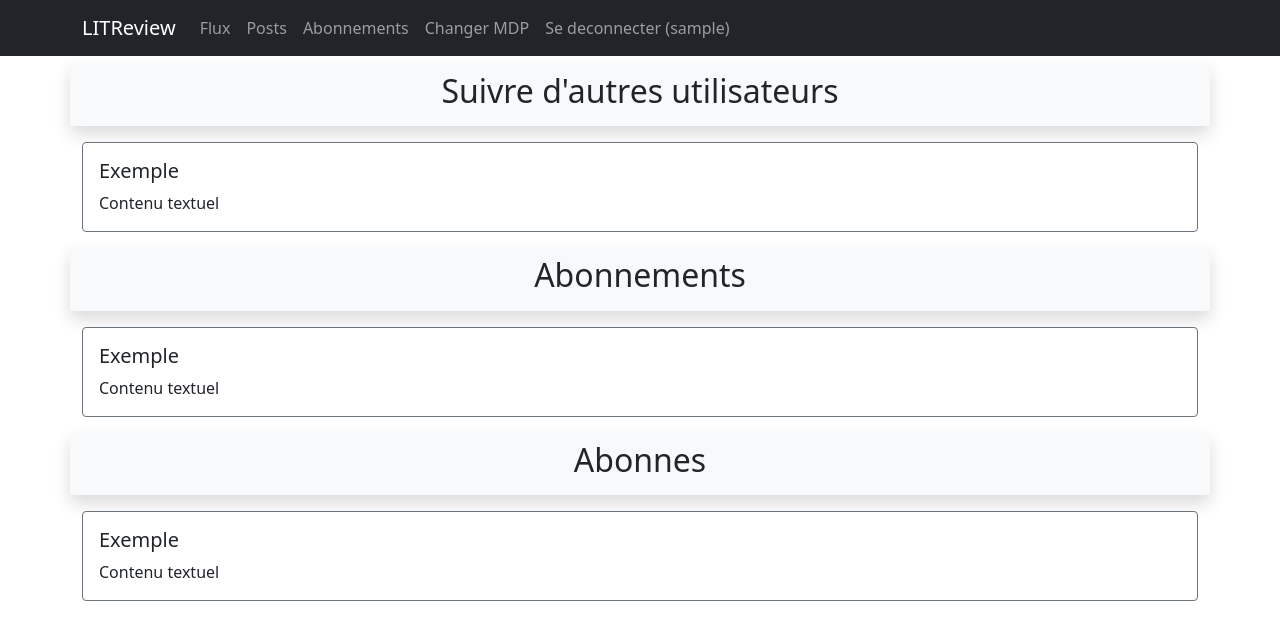
After one commit to Wil31/LITReview-app, a Django app: page /subscriptions/ in a window 1280 px wide. The commit adds this page. Shown: the top 640 px of the page. Run offline with Django 4.2, Linux system fonts and the light colour scheme; the visitor is signed in with stand-in values (Sample User, id 1); some libraries are stand-ins or nearby versions.

Commit message:
Create main pages of the site

```diff
--- a/blog/templates/blog/home.html
+++ /dev/null
@@ -1,6 +0,0 @@
-{% extends 'base.html' %}
-{% block content %}
-    <p>
-        Vous etes connecte !
-    </p>
-{% endblock content %}
--- /dev/null
+++ b/blog/templates/blog/subscriptions.html
@@ -0,0 +1,56 @@
+{% extends 'base.html' %}
+{% block content %}
+    <div class="container">
+        <div class="row">
+            <div class="jumbotron bg-light p-2 my-2 shadow" ALIGN='center'>
+                <h2>Suivre d'autres utilisateurs</h2>
+            </div>
+        </div>
+        <div class="row">
+            <div class="col">
+                <div class="card border-secondary my-2">
+                    <div class="card-body">
+                        <h5 class="card-title">Exemple</h5>
+                        <p class="card-text">
+                            Contenu textuel
+                        </p>
+                    </div>
+                </div>
+            </div>
+        </div>
+        <div class="row">
+            <div class="jumbotron bg-light p-2 my-2 shadow" ALIGN='center'>
+                <h2>Abonnements</h2>
+            </div>
+        </div>
+        <div class="row">
+            <div class="col">
+                <div class="card border-secondary my-2">
+                    <div class="card-body">
+                        <h5 class="card-title">Exemple</h5>
+                        <p class="card-text">
+                            Contenu textuel
+                        </p>
+                    </div>
+                </div>
+            </div>
+        </div>
+        <div class="row">
+            <div class="jumbotron bg-light p-2 my-2 shadow" ALIGN='center'>
+                <h2>Abonnes</h2>
+            </div>
+        </div>
+        <div class="row">
+            <div class="col">
+                <div class="card border-secondary my-2">
+                    <div class="card-body">
+                        <h5 class="card-title">Exemple</h5>
+                        <p class="card-text">
+                            Contenu textuel
+                        </p>
+                    </div>
+                </div>
+            </div>
+        </div>
+    </div>
+{% endblock content %}
--- a/blog/views.py
+++ b/blog/views.py
@@ -3,5 +3,25 @@ from django.contrib.auth.decorators import login_required
 
 
 @login_required
-def home(request):
-    return render(request, 'blog/home.html')
+def flux(request):
+    return render(request, 'blog/flux.html')
+
+
+@login_required
+def posts(request):
+    return render(request, 'blog/posts.html')
+
+
+@login_required
+def subscriptions(request):
+    return render(request, 'blog/subscriptions.html')
+
+
+@login_required
+def create_ticket(request):
+    return render(request, 'blog/create_ticket.html')
+
+
+@login_required
+def create_review(request):
+    return render(request, 'blog/create_review.html')
--- a/litreview/settings.py
+++ b/litreview/settings.py
@@ -139,5 +139,5 @@ AUTH_USER_MODEL = 'authentication.User'
 
 LOGIN_URL = 'landing'
 
-LOGIN_REDIRECT_URL = 'home'
+LOGIN_REDIRECT_URL = 'flux'
 LOGOUT_REDIRECT_URL = LOGIN_URL
--- a/litreview/urls.py
+++ b/litreview/urls.py
@@ -27,7 +27,11 @@ urlpatterns = [
         redirect_authenticated_user=True,
     ), name='landing'),
     path('logout/', LogoutView.as_view(), name='logout'),
-    path('home/', blog.views.home, name='home'),
+    path('flux/', blog.views.flux, name='flux'),
+    path('posts/', blog.views.posts, name='posts'),
+    path('subscriptions/', blog.views.subscriptions, name='subscriptions'),
+    path('create_ticket/', blog.views.create_ticket, name='create_ticket'),
+    path('create_review/', blog.views.create_review, name='create_review'),
     path('change-password', PasswordChangeView.as_view(
         template_name='authentication/password_change_form.html'),
         name='password_change'),
--- a/templates/base.html
+++ b/templates/base.html
@@ -18,7 +18,7 @@
             <div class="container">
                 <div class="row">
                     <nav class="col navbar navbar-expand-lg navbar-dark">
-                        <a class="navbar-brand" href="{% url 'home' %}">LITReview</a>
+                        <a class="navbar-brand" href="{% url 'flux' %}">LITReview</a>
                         <button class="navbar-toggler"
                                 type="button"
                                 data-toggle="collapse"
@@ -31,22 +31,22 @@
                         <div id="navbarContent" class="collapse navbar-collapse">
                             <ul class="navbar-nav">
                                 {% if not user.is_authenticated %}
-                                    <li class="nav-item active">
+                                    <li class="nav-item">
+                                        <a class="nav-link" href="{% url 'signup' %}">Inscription</a>
+                                    </li>
+                                    <li class="nav-item">
                                         <a class="nav-link" href="{% url 'landing' %}">Connexion</a>
-                                    </li>
-                                    <li class="nav-item active">
-                                        <a class="nav-link" href="{% url 'signup' %}">Inscription</a>
                                     </li>
                                 {% endif %}
                                 {% if user.is_authenticated %}
                                     <li class="nav-item">
-                                        <a class="nav-link" href="#">Flux</a>
+                                        <a class="nav-link" href="{% url 'flux' %}">Flux</a>
                                     </li>
                                     <li class="nav-item">
-                                        <a class="nav-link" href="#">Posts</a>
+                                        <a class="nav-link" href="{% url 'posts' %}">Posts</a>
                                     </li>
                                     <li class="nav-item">
-                                        <a class="nav-link" href="#">Abonnements</a>
+                                        <a class="nav-link" href="{% url 'subscriptions' %}">Abonnements</a>
                                     </li>
                                     <li class="nav-item">
                                         <a class="nav-link" href="{% url 'password_change' %}">Changer MDP</a>
@@ -61,12 +61,8 @@
                 </div>
             </div>
         </div>
-        <div class="container">
-            <div class="row">
-                {% block content %}
-                {% endblock content %}
-            </div>
-        </div>
+        {% block content %}
+        {% endblock content %}
         <script src="https://code.jquery.com/jquery-3.4.1.slim.min.js" integrity="sha384-J6qa4849blE2+poT4WnyKhv5vZF5SrPo0iEjwBvKU7imGFAV0wwj1yYfoRSJoZ+n" crossorigin="anonymous"></script>
         <script src="https://cdn.jsdelivr.net/npm/popper.js@1.16.0/dist/umd/popper.min.js" integrity="sha384-Q6E9RHvbIyZFJoft+2mJbHaEWldlvI9IOYy5n3zV9zzTtmI3UksdQRVvoxMfooAo" crossorigin="anonymous"></script>
         <script src="https://stackpath.bootstrapcdn.com/bootstrap/4.4.1/js/bootstrap.min.js" integrity="sha384-wfSDF2E50Y2D1uUdj0O3uMBJnjuUD4Ih7YwaYd1iqfktj0Uod8GCExl3Og8ifwB6" crossorigin="anonymous"></script>
```
Also changed, not shown: authentication/templates/authentication/landing.html (+5 -5 lines), authentication/templates/authentication/password_change_form.html (+15 -5 lines), authentication/templates/authentication/signup.html (+16 -7 lines), blog/templates/blog/create_review.html (added, +22 -0 lines), blog/templates/blog/create_ticket.html (added, +22 -0 lines), blog/templates/blog/flux.html (added, +38 -0 lines), blog/templates/blog/posts.html (added, +30 -0 lines).
